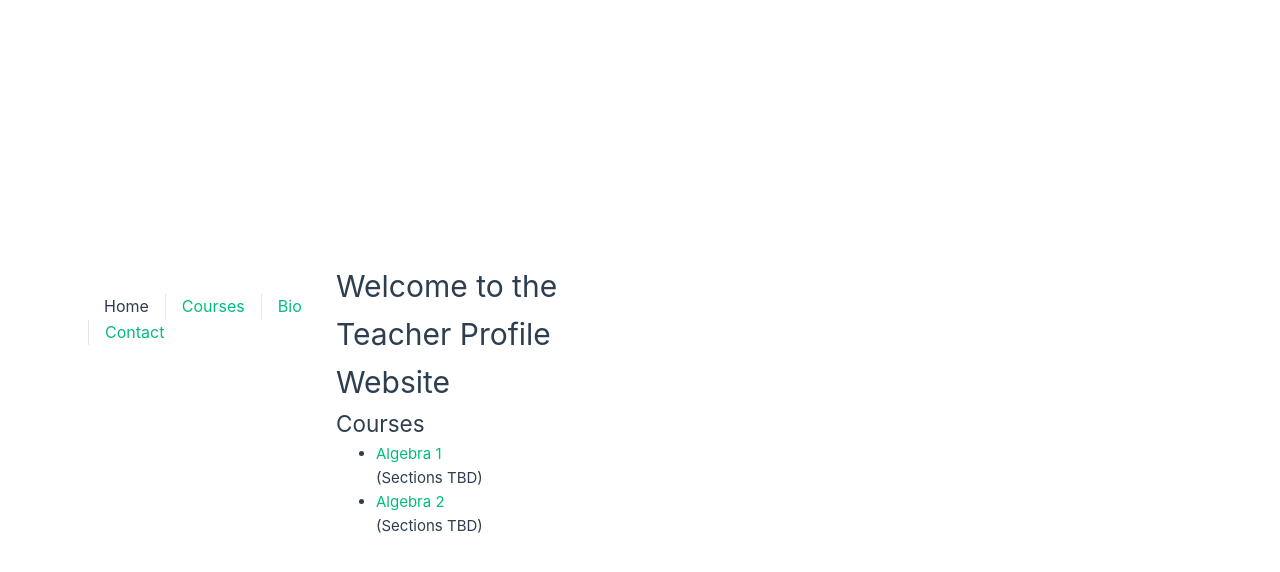
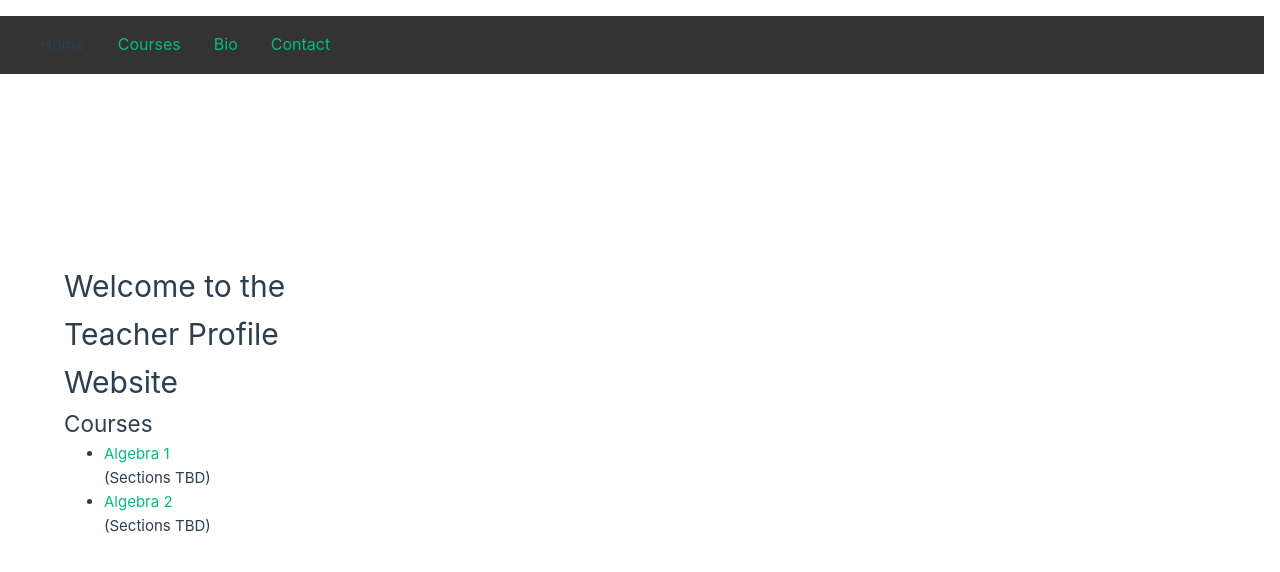
Before and after one commit to JonnyTran/dawn-teach-math, a Vue app: page / in a window 1280 px wide. Shown: the top 572 px of the page. Built offline with nearby package versions, Linux system fonts and the light colour scheme.

Commit message:
Nav position

```diff
--- a/src/components/Navbar.vue
+++ b/src/components/Navbar.vue
@@ -17,6 +17,13 @@ export default {
 </script>
 
 <style>
-/* Use top-level NavBar style */
-
+/* Position the NavBar on the top left */
+nav {
+  position: absolute;
+  top: 0;
+  left: 0;
+  width: 100%;
+  background-color: #333;
+  color: #fff;
+}
 </style>
```
